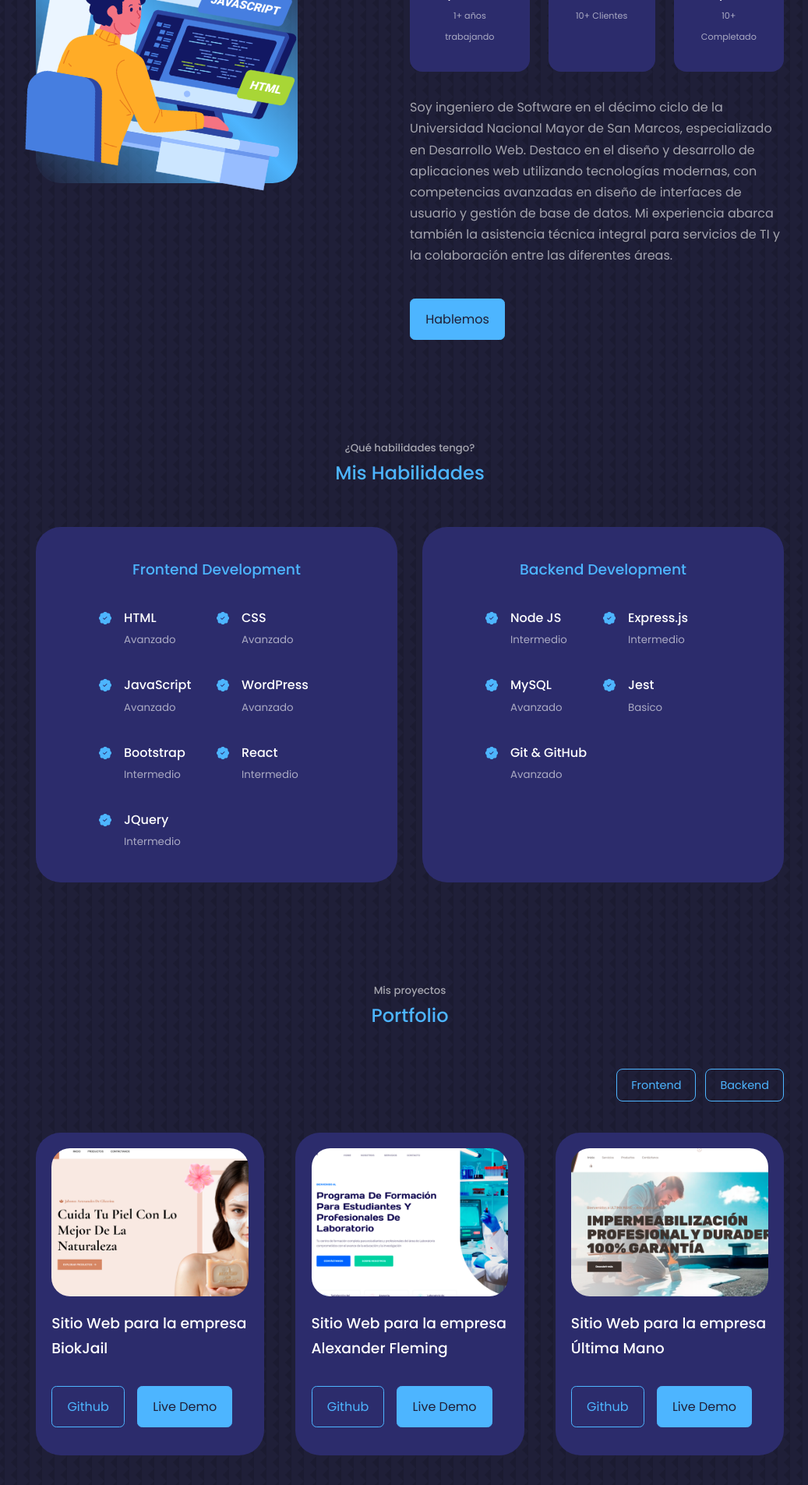
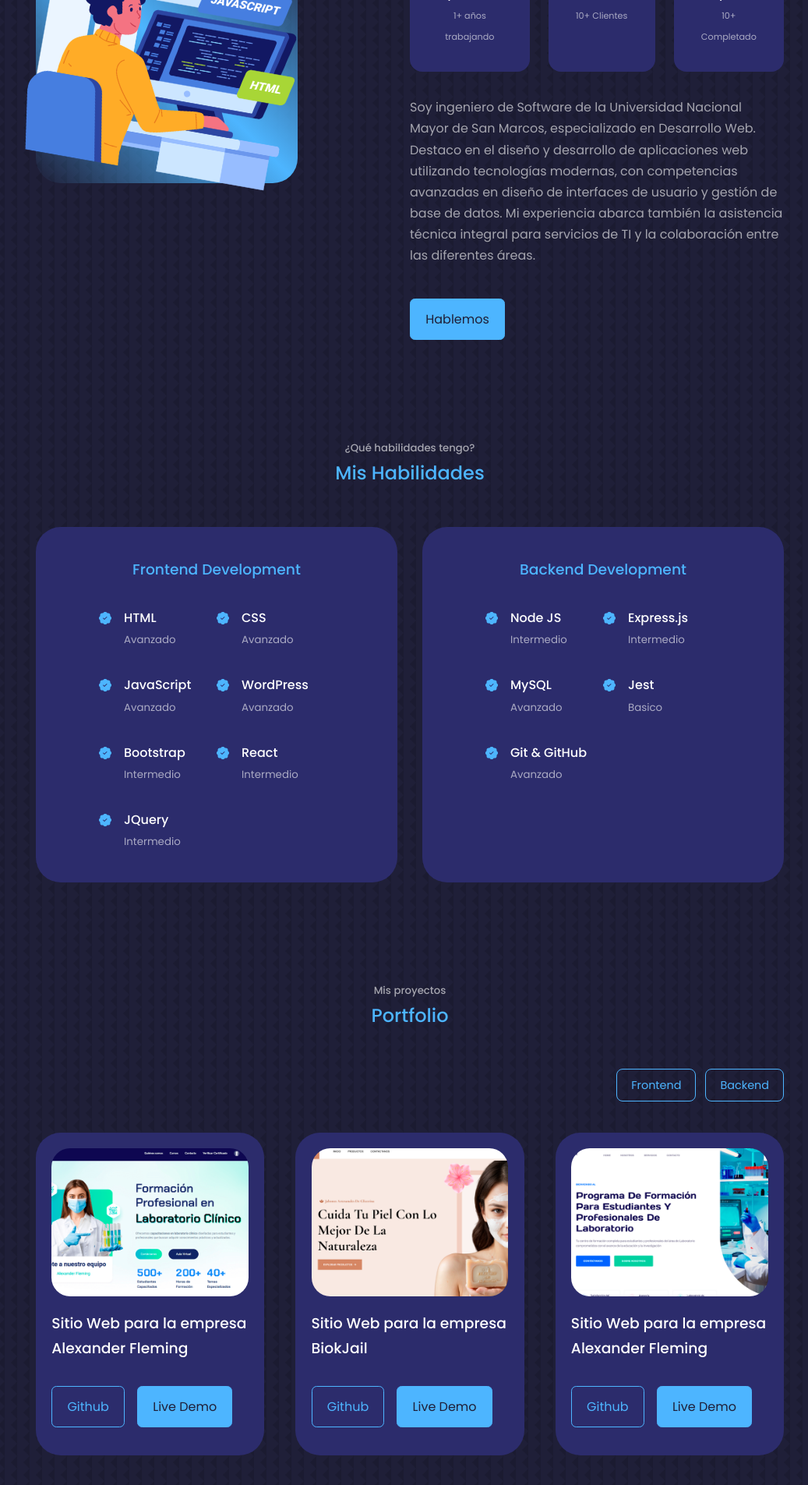
Before and after one commit to WalterNickSuelArroyo/Portfolio-Software-WalterNick, a React (Create React App) app: page / in a window 1280 px wide. Shown: the part 1140-3045 px from the top of the page at 78% size, without its empty margins (114-1151 px from the left). Built offline with nearby package versions, Linux system fonts and the light colour scheme.

Commit message:
Agregando sitio web alexander fleming

```diff
--- a/src/components/about/About.jsx
+++ b/src/components/about/About.jsx
@@ -34,7 +34,7 @@ const About = () => {
             </article>
           </div>
           <p>
-          Soy ingeniero de Software en el décimo ciclo de la Universidad Nacional Mayor de San Marcos, especializado en Desarrollo Web. Destaco en el diseño y desarrollo de aplicaciones web utilizando tecnologías modernas, con competencias avanzadas en diseño de interfaces de usuario y gestión de base de datos. Mi experiencia abarca también la asistencia técnica integral para servicios de TI y la colaboración entre las diferentes áreas.
+          Soy ingeniero de Software de la Universidad Nacional Mayor de San Marcos, especializado en Desarrollo Web. Destaco en el diseño y desarrollo de aplicaciones web utilizando tecnologías modernas, con competencias avanzadas en diseño de interfaces de usuario y gestión de base de datos. Mi experiencia abarca también la asistencia técnica integral para servicios de TI y la colaboración entre las diferentes áreas.
           </p>
           <a href="#contact" className='btn btn-primary'>Hablemos</a>
         </div>
--- a/src/components/portfolio/Portfolio.jsx
+++ b/src/components/portfolio/Portfolio.jsx
@@ -14,8 +14,17 @@ import IMG11 from '../../assets/portfolio11.png'
 import IMG12 from "../../assets/portfolio12.png";
 import IMG13 from "../../assets/portfolio13.png";
 import IMG14 from "../../assets/portfolio14.png";
+import IMG15 from "../../assets/portfolio15.PNG";
 
 const data = [
+  {
+    id: 15,
+    image: IMG15,
+    category: "Frontend",
+    title: "Sitio Web para la empresa Alexander Fleming",
+    github: "https://formacionalexanderfleming.com/",
+    demo: "https://formacionalexanderfleming.com/",
+  },
   {
     id: 11,
     image: IMG11,
```
Also changed, not shown: src/assets/portfolio15.PNG (added).
